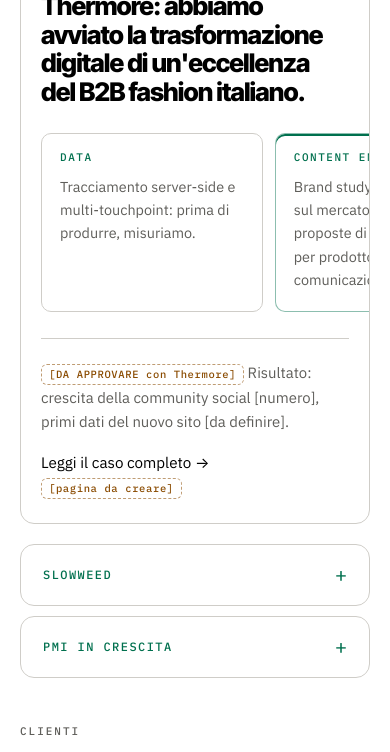
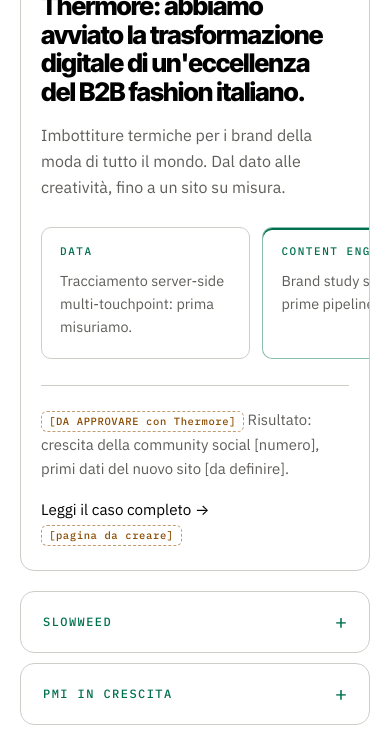
Before and after one commit to sclauzeroandrea-source/wevo-website, a plain HTML site: page index.html in a window 390 px wide. Shown: the part 9080-9832 px from the top of the page. Drawn offline with Linux system fonts and the light colour scheme; animation ran at ten frames a second.

Commit message:
Casi: copy Thermore accorciato (intro e fasi), intro di nuovo visibile su mobile
Aggiornato anche content/copy.md per tenerlo allineato.

Co-Authored-By: Claude Opus 5.5 <noreply@anthropic.com>
Claude-Session: https://claude.ai/code/session_015aZsLAJGp5Ffoh9sgnSNuQ

```diff
--- a/assets/css/styles.css
+++ b/assets/css/styles.css
@@ -1999,7 +1999,6 @@ ul, ol { margin: 0; padding: 0; list-style: none; }
   .flow__step::after { display: none; }
 
   .case { padding: 24px 20px; overflow: hidden; }
-  .case__intro { display: none; }
   .case__steps {
     background: none;
     border: 0;
@@ -2011,7 +2010,7 @@ ul, ol { margin: 0; padding: 0; list-style: none; }
     scroll-padding-inline: 20px;
   }
   .case__steps li {
-    flex: 0 0 72%;
+    flex: 0 0 68%;
     scroll-snap-align: start;
     border: 1px solid var(--line);
     border-radius: var(--radius-sm);
--- a/index.html
+++ b/index.html
@@ -545,21 +545,21 @@
             <img class="logo-img logo-img--thermore" src="assets/img/clients/thermore.svg" width="128" height="36" alt="Thermore" decoding="async">
           </a>
           <h3 class="case__title">Thermore: abbiamo avviato la trasformazione digitale di un'eccellenza del B2B fashion italiano.</h3>
-          <p class="case__intro">Thermore produce imbottiture termiche per i brand della moda di tutto il mondo. Il percorso parte dal dato, passa dalle proposte creative e arriva a un sistema digitale costruito su misura.</p>
+          <p class="case__intro">Imbottiture termiche per i brand della moda di tutto il mondo. Dal dato alle creatività, fino a un sito su misura.</p>
         </div>
 
         <ol class="case__steps" tabindex="0" aria-label="Le tre fasi del progetto Thermore">
           <li>
             <p class="case__phase">Data</p>
-            <p>Tracciamento server-side e multi-touchpoint: prima di produrre, misuriamo.</p>
+            <p>Tracciamento server-side multi-touchpoint: prima misuriamo.</p>
           </li>
           <li class="case__step--accent">
             <p class="case__phase">Content Engine</p>
-            <p>Brand study comparativo sul mercato e prime proposte di pipeline creative per prodotto e comunicazione.</p>
+            <p>Brand study sul mercato e prime pipeline creative.</p>
           </li>
           <li>
             <p class="case__phase">Digital Systems</p>
-            <p>Sviluppo del sito custom multi-paese, con una strategia di conversione pensata per il B2B.</p>
+            <p>Sito custom multi-paese, pensato per convertire nel B2B.</p>
           </li>
         </ol>
 
```
Also changed, not shown: 1 other file.
